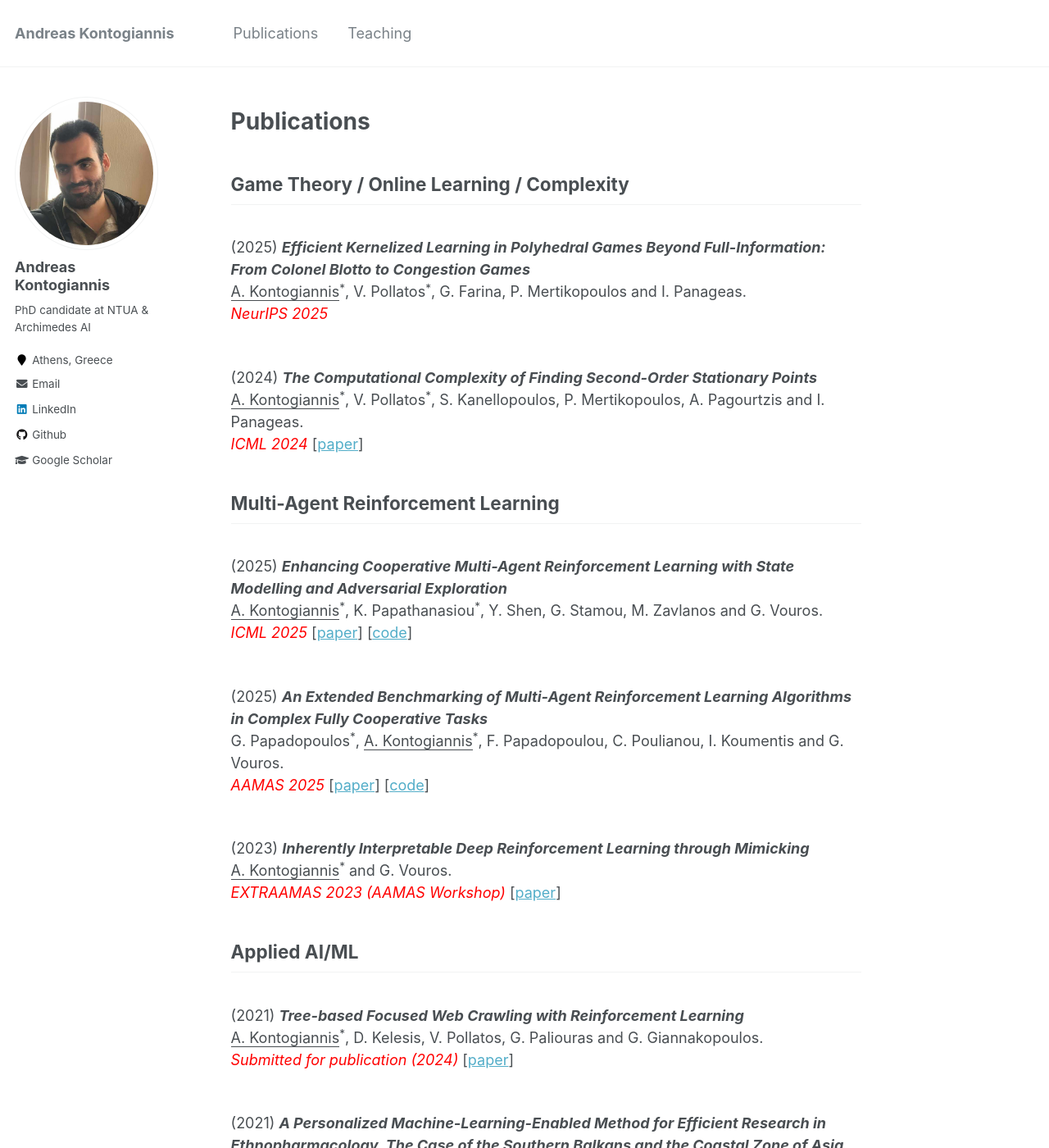
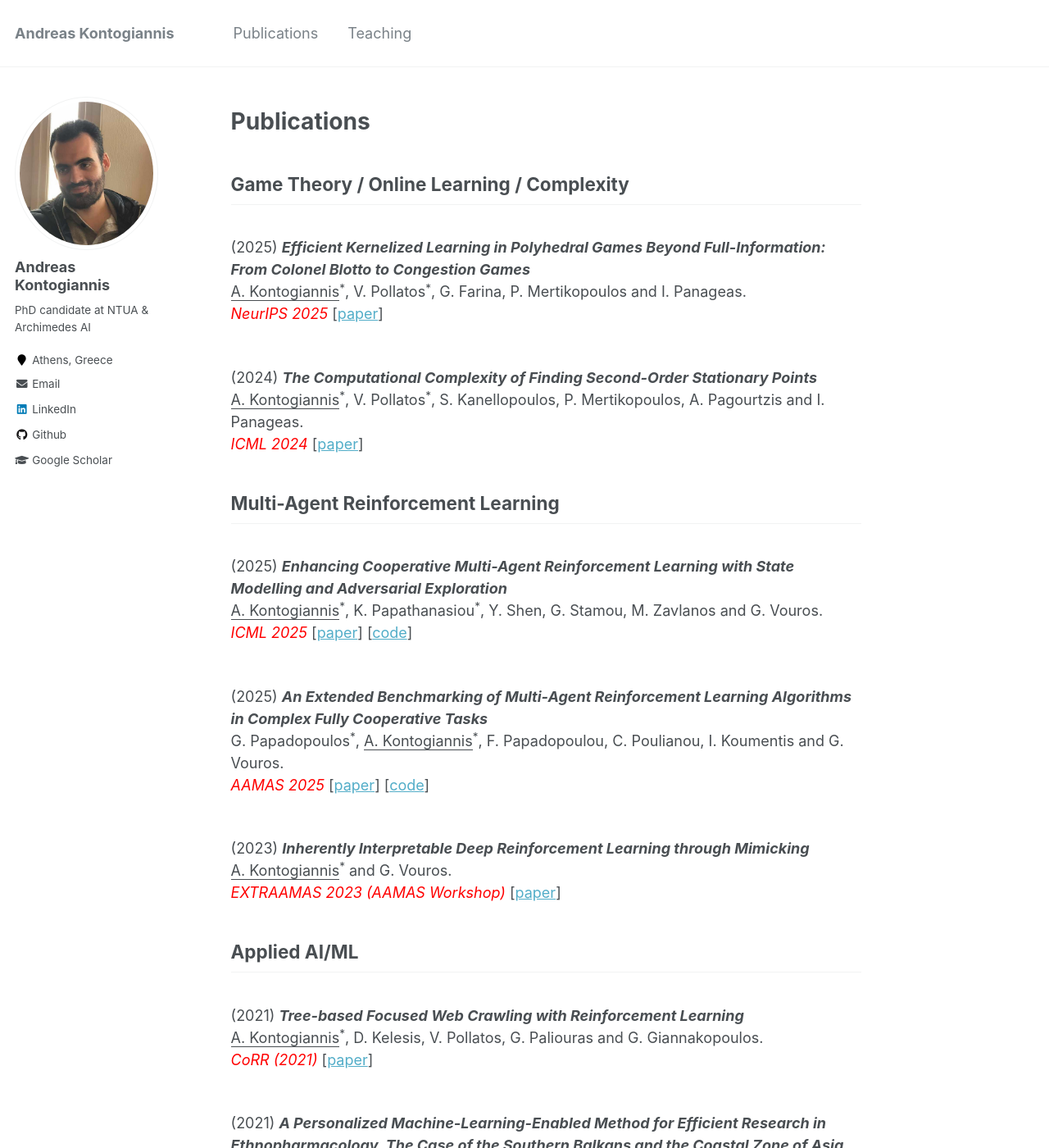
Before and after one commit to ddaedalus/ddaedalus.github.io, a Jekyll site: the page built from _pages/publications.md, in a window 1280 px wide and 1400 px high. Shown: the whole window at 82% size. Built offline with Jekyll 4.4.1, drawn with Linux system fonts in a browser that asks for light colours.

Commit message:
Update publications.md

```diff
--- a/_pages/publications.md
+++ b/_pages/publications.md
@@ -17,7 +17,7 @@ Efficient Kernelized Learning in Polyhedral Games Beyond Full-Information: From
 <br/>
 <u>A. Kontogiannis</u><sup>*</sup>, V. Pollatos<sup>*</sup>, G. Farina, P. Mertikopoulos and I. Panageas.
 <br/>
-_<font color="red">NeurIPS 2025</font>_
+_<font color="red">NeurIPS 2025</font>_ [[paper](https://arxiv.org/abs/2509.20919)]
 
 <br/>
 (2024) <i><b> The Computational Complexity of Finding Second-Order Stationary Points </b> </i>
@@ -61,7 +61,7 @@ _<font color="red">EXTRAAMAS 2023 (AAMAS Workshop)</font>_ [[paper](https://link
 <br/>
 <u>A. Kontogiannis</u><sup>*</sup>, D. Kelesis, V. Pollatos, G. Paliouras and G. Giannakopoulos.
 <br/>
-_<font color="red">Submitted for publication (2024)</font>_ [[paper](https://arxiv.org/abs/2112.07620)]
+_<font color="red">CoRR (2021)</font>_ [[paper](https://arxiv.org/abs/2112.07620)]
 
 <br/>
 (2021) <i><b> A Personalized Machine-Learning-Enabled Method for Efficient Research in Ethnopharmacology. The Case of the Southern Balkans and the Coastal Zone of Asia Minor. </b> </i>
```
